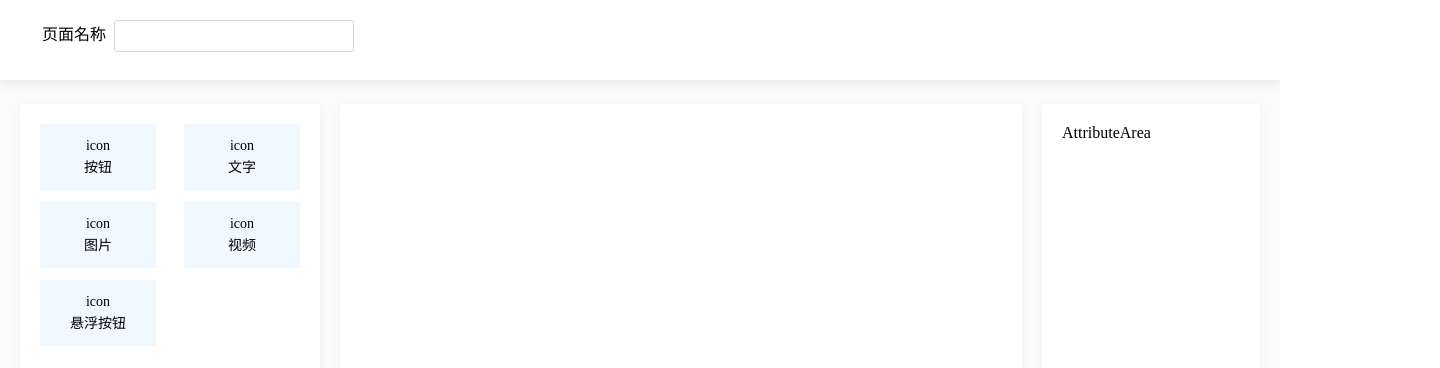
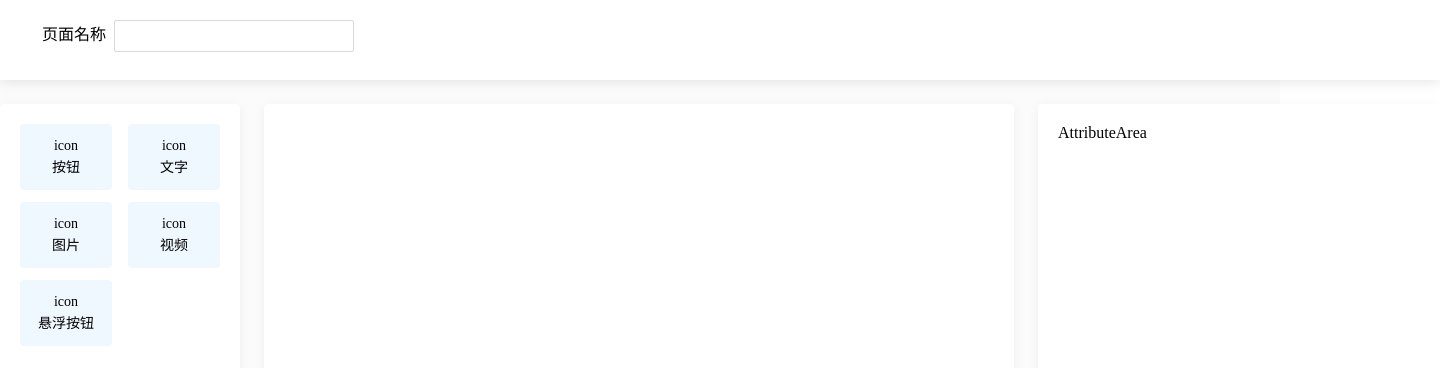
Before and after one commit to Aaron428/lessCodePlatform, a React (Vite) app: page / in a window 1280 px wide. Shown: the top 368 px of the page, 1440 px wide, since content can reach past the window. Built offline with nearby package versions, Linux system fonts and the light colour scheme.

Commit message:
style: adjust page layout

```diff
--- a/src/App.css
+++ b/src/App.css
@@ -1,23 +1,29 @@
 .page {
-  display: flex;
-  flex-direction: column;
+  position: relative;
   width: 100%;
   height: 100vh;
   background-color: #fbfbfb;
 }
 
+.app {
+  display: flex;
+  flex-direction: column;
+  margin: 0 auto;
+  width: 1440px;
+  height: 100%;
+}
+
 .editor-wrapper {
   display: flex;
   flex: 1;
-  padding: 0 20px;
 }
 
 .editor-menu {
+  box-sizing: border-box;
+  margin-bottom: 24px;
+  padding: 20px 42px;
   height: 80px;
   background-color: #fff;
-  margin-bottom: 24px;
-  box-sizing: border-box;
-  padding: 20px 42px;
   box-shadow: 0 2px 12px 0 rgb(0 0 0 / 10%);
 }
 
--- a/src/App.tsx
+++ b/src/App.tsx
@@ -13,8 +13,9 @@ const App = () => {
   const [ctxObj, setCtxObj] = useState<StoreType.IOperateState>(operateState)
 
   return (
+    <div className="page">
       <EditorContext.Provider value={{ ...ctxObj, setCtxObj }}>
-      <div className="page">
+        <div className="app">
           <div className="editor-menu">
             <label htmlFor="name">页面名称</label>
             <Input style={{ width: 240 }} id="name" />
@@ -26,6 +27,7 @@ const App = () => {
           </div>
         </div>
       </EditorContext.Provider>
+    </div>
   )
 }
 
--- a/src/container/AttributeArea/index.css
+++ b/src/container/AttributeArea/index.css
@@ -1,6 +1,6 @@
 .attribute-area {
   display: flex;
-  flex: 1;
+  width: 402px;
   box-sizing: border-box;
   padding: 20px;
   border-radius: 4px;
--- a/src/container/ComponentBar/index.css
+++ b/src/container/ComponentBar/index.css
@@ -1,7 +1,7 @@
 .component-bar {
   box-sizing: border-box;
   padding: 20px;
-  width: 300px;
+  width: 240px;
   border-radius: 4px;
   background-color: #fff;
   box-shadow: 0 2px 12px 0 rgb(0 0 0 / 5%);
@@ -27,8 +27,9 @@
   flex-direction: column;
   justify-content: center;
   margin-bottom: 12px;
-  width: 116px;
+  width: 92px;
   height: 66px;
+  border-radius: 4px;
   background-color: aliceblue;
   font-size: 14px;
   cursor: move;
--- a/src/container/Editor/index.css
+++ b/src/container/Editor/index.css
@@ -4,9 +4,9 @@
   align-items: center;
   justify-content: center;
   box-sizing: border-box;
-  margin: 0 20px;
+  margin: 0 24px;
   padding: 20px;
-  width: 55%;
+  width: 750px;
   border-radius: 4px;
   background-color: #fff;
   box-shadow: 0 2px 12px 0 rgb(0 0 0 / 5%);
```
Lines whose indentation alone changed are shown as unchanged.
